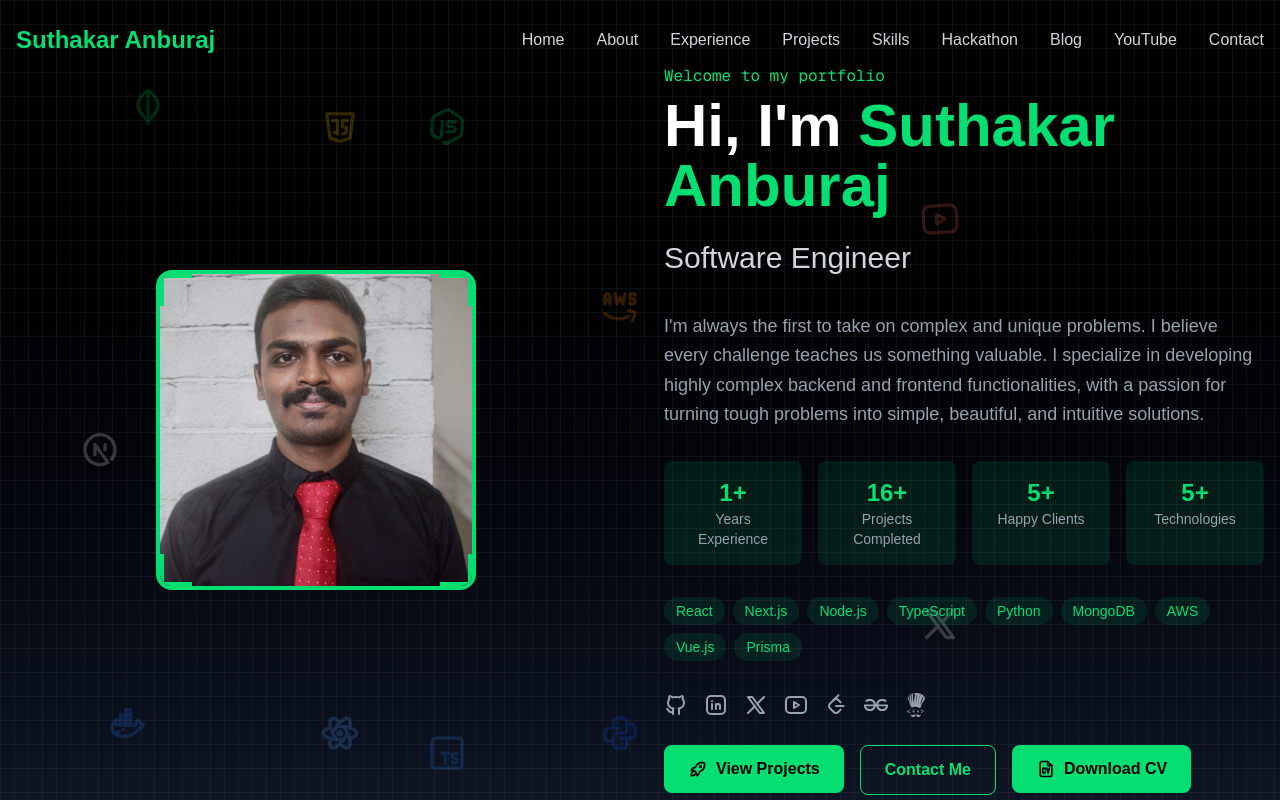
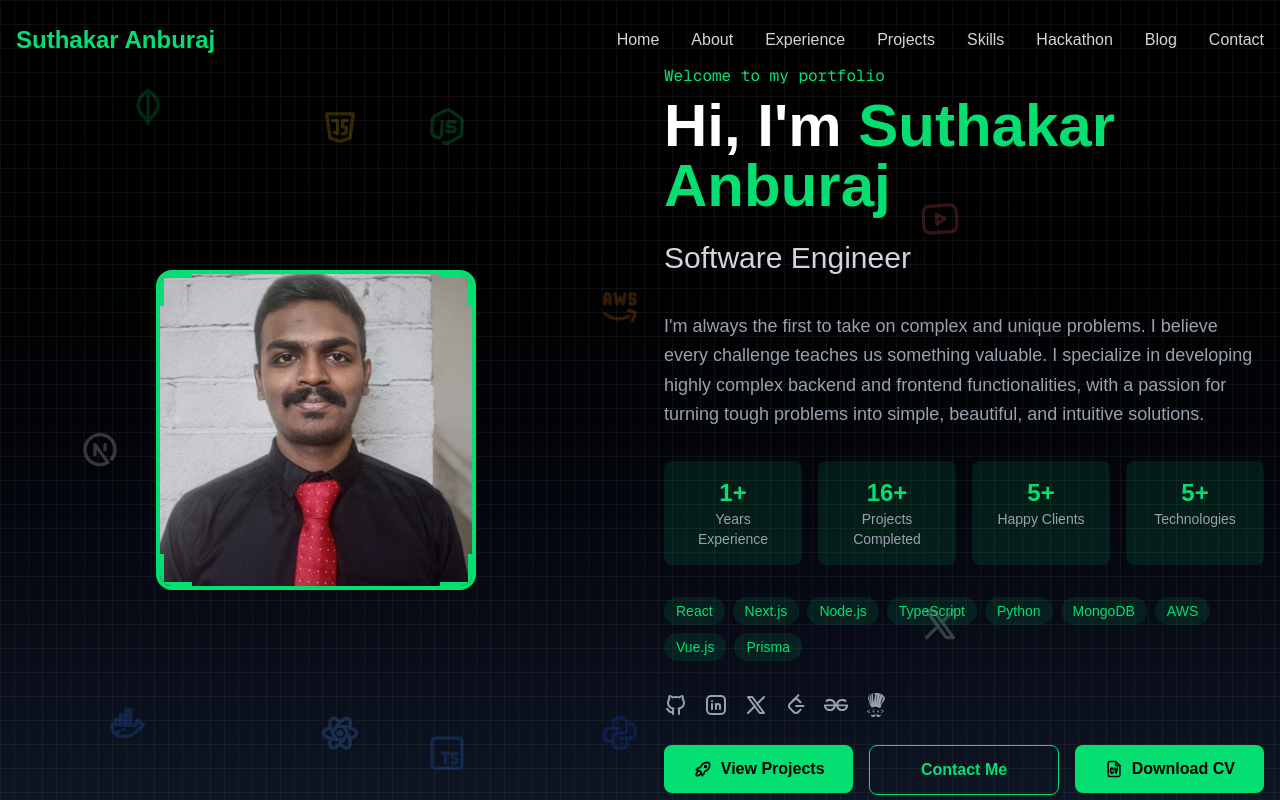
Before and after one commit to suthakaranburaj/portfolio_1, a Next.js app: page / in a window 1280 px wide. Shown: the top 800 px of the page. Built offline with nearby package versions, Linux system fonts and the light colour scheme.

Commit message:
responsive changes done

```diff
--- a/src/components/about_section/about.tsx
+++ b/src/components/about_section/about.tsx
@@ -102,7 +102,7 @@ const About = () => {
             </p>
 
             {/* Features Grid */}
-            <div className="grid grid-cols-1 md:grid-cols-3 gap-6 pt-6">
+            <div className="grid grid-cols-1 lg:grid-cols-3 gap-6 pt-6">
               {features.map((feature, index) => (
                 <motion.div
                   key={index}
--- a/src/components/footer/footer.tsx
+++ b/src/components/footer/footer.tsx
@@ -24,11 +24,11 @@ const Footer = () => {
       name: "Twitter",
       url: "https://twitter.com"
     },
-    {
-      icon: <IconBrandYoutube size={24} />,
-      name: "YouTube",
-      url: "https://youtube.com/@SuthakarAnburaj"
-    },
+    // {
+    //   icon: <IconBrandYoutube size={24} />,
+    //   name: "YouTube",
+    //   url: "https://youtube.com/@SuthakarAnburaj"
+    // },
     {
       icon: <IconMail size={24} />,
       name: "Email",
@@ -43,7 +43,7 @@ const Footer = () => {
     { name: "Projects", url: "#projects" },
     { name: "Skills", url: "#skills" },
     { name: "Blog", url: "#blog" },
-    { name: "YouTube", url: "#youtube" },
+    // { name: "YouTube", url: "#youtube" },
     { name: "Contact", url: "#contact" }
   ];
 
--- a/src/components/hero_section/hero.tsx
+++ b/src/components/hero_section/hero.tsx
@@ -155,7 +155,7 @@ function Hero() {
               >
                 Welcome to my portfolio
               </motion.div>
-              <h1 className="text-4xl md:text-6xl font-bold">
+              <h1 className="text-3xl md:text-6xl font-bold">
                 Hi, I&apos;m{" "}
                 <span className="text-green-400">Suthakar Anburaj</span>
               </h1>
@@ -174,7 +174,7 @@ function Hero() {
             </div>
 
             <div className="space-y-4">
-              <p className="text-gray-400 text-lg max-w-2xl leading-relaxed">
+              <p className="text-gray-400  md:text-lg max-w-2xl leading-relaxed">
                 I&apos;m always the first to take on complex and unique problems.
                 I believe every challenge teaches us something valuable. I
                 specialize in developing highly complex backend and frontend
@@ -241,7 +241,7 @@ function Hero() {
             </div>
 
             {/* Social Links */}
-            <div className="flex gap-4 pt-2">
+            <div className="flex gap-4 pt-2 ">
               <motion.a
                 whileHover={{ scale: 1.1, y: -2 }}
                 whileTap={{ scale: 0.95 }}
@@ -272,7 +272,7 @@ function Hero() {
               >
                 <IconBrandX size={24} />
               </motion.a>
-              <motion.a
+              {/* <motion.a
                 whileHover={{ scale: 1.1, y: -2 }}
                 whileTap={{ scale: 0.95 }}
                 href="https://www.youtube.com/@SuthakarAnburaj"
@@ -281,7 +281,7 @@ function Hero() {
                 className="text-gray-400 hover:text-green-400 transition-colors"
               >
                 <IconBrandYoutube size={24} />
-              </motion.a>
+              </motion.a> */}
               <motion.a
                 whileHover={{ scale: 1.1, y: -2 }}
                 whileTap={{ scale: 0.95 }}
@@ -315,26 +315,33 @@ function Hero() {
             </div>
 
             {/* CTA Buttons */}
-            <div className="flex gap-4 pt-1 ">
+            <div className="flex flex-col lg:flex-row gap-4 pt-1">
+              <div className="flex-1">
                 <Link href="#projects" scroll={true}>
                   <motion.button
                     whileHover={{ scale: 1.05, y: -2 }}
                     whileTap={{ scale: 0.95 }}
-                  className="cursor-pointer px-6 py-3 bg-green-400 text-black font-semibold rounded-lg hover:bg-green-500 transition-colors flex items-center gap-2"
+                    className="w-full cursor-pointer py-3 bg-green-400 text-black font-semibold rounded-lg hover:bg-green-500 transition-colors flex items-center justify-center gap-2"
                   >
                     <IconRocket size={20} />
                     View Projects
                   </motion.button>
                 </Link>
+              </div>
+
+              <div className="flex-1">
                 <Link href="#contact" scroll={true}>
                   <motion.button
                     whileHover={{ scale: 1.05, y: -2 }}
                     whileTap={{ scale: 0.95 }}
-                  className="cursor-pointer px-6 py-3 border border-green-400 text-green-400 font-semibold rounded-lg hover:bg-green-400 hover:text-black transition-colors"
+                    className="w-full cursor-pointer py-3 border border-green-400 text-green-400 font-semibold rounded-lg hover:bg-green-400 hover:text-black transition-colors"
                   >
                     Contact Me
                   </motion.button>
                 </Link>
+              </div>
+
+              <div className="flex-1">
                 <a
                   href="/Suthakar_Anburaj_17_06_25.pdf"
                   target="_blank"
@@ -343,13 +350,16 @@ function Hero() {
                   <motion.button
                     whileHover={{ scale: 1.05, y: -2 }}
                     whileTap={{ scale: 0.95 }}
-                  className="cursor-pointer px-6 py-3 bg-green-400 text-black font-semibold rounded-lg hover:bg-green-500 transition-colors flex items-center gap-2"
+                    className="w-full cursor-pointer py-3 bg-green-400 text-black font-semibold rounded-lg hover:bg-green-500 transition-colors flex items-center justify-center gap-2"
                   >
                     <IconFileCv size={20} />
                     Download CV
                   </motion.button>
                 </a>
               </div>
+            </div>
+
+
           </motion.div>
         </div>
       </div>
--- a/src/components/navbar/Navbar.tsx
+++ b/src/components/navbar/Navbar.tsx
@@ -24,7 +24,7 @@ const Navbar = () => {
     { name: "Skills", href: "#skills" },
     { name: "Hackathon", href: "#hackathon" },
     { name: "Blog", href: "#blog" },
-    { name: "YouTube", href: "#youtube" },
+    // { name: "YouTube", href: "#youtube" },
     { name: "Contact", href: "#contact" }
   ];
 
```
Lines whose indentation alone changed are shown as unchanged.
